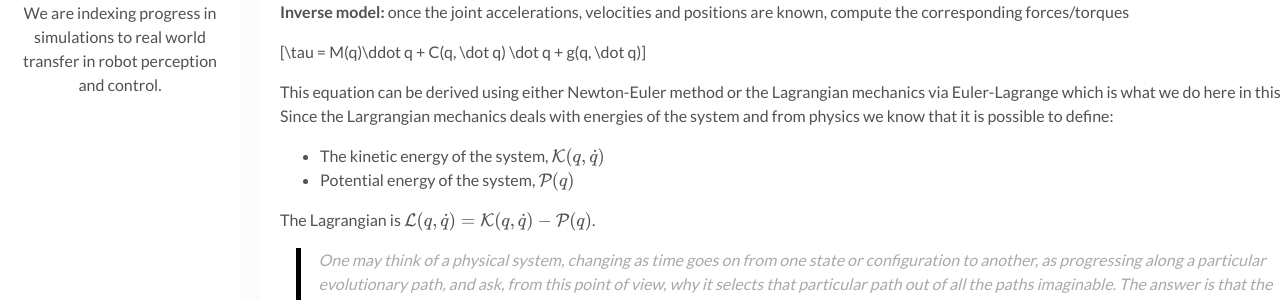
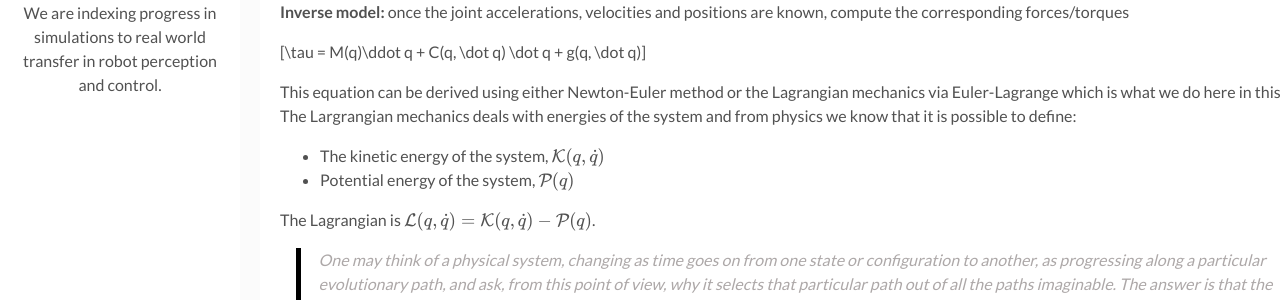
Before and after one commit to backupsim2realai/backupsim2realai.github.io, a Jekyll site: the page built from _posts/2019-04-15-Dynamic-Model-Of-Manipulators.markdown, in a window 1280 px wide and 900 px high, scrolled down 1096 px. Shown: the part 178-478 px from the top of the window. Built offline with Jekyll 4.4.1, drawn with Linux system fonts in a browser that asks for light colours; formulas are drawn with MathJax 3.

Commit message:
editing text
Signed-off-by: Ankur Handa <ahanda@nvidia.com>

```diff
--- a/_posts/2019-04-15-Dynamic-Model-Of-Manipulators.markdown
+++ b/_posts/2019-04-15-Dynamic-Model-Of-Manipulators.markdown
@@ -35,7 +35,7 @@
 
 $$ \tau = M(q)\ddot q + C(q, \dot q) \dot q + g(q, \dot q) $$
 
-This equation can be derived using either Newton-Euler method or the Lagrangian mechanics via Euler-Lagrange which is what we do here in this post. Since the Largrangian mechanics deals with energies of the system and from physics we know that it is possible to define:
+This equation can be derived using either Newton-Euler method or the Lagrangian mechanics via Euler-Lagrange which is what we do here in this post. The Largrangian mechanics deals with energies of the system and from physics we know that it is possible to define:
 
 - The kinetic energy of the system, $$\mathcal{K}(q, \dot q)$$
 - Potential energy of the system, $$\mathcal{P}(q)$$
@@ -65,7 +65,7 @@
 
 
 
-**Computing Kinetic Energy**
+## Computing Kinetic Energy
 
 For any rigid body B, the _mass_ can be computed by integrating the mass density as:
 
@@ -144,7 +144,7 @@
 - $$I_i$$ is the inertial matrix computed in a fixed reference frame $$\mathcal{F}_i$$ attached to the center of the mass.
 - $$R_i$$ is the rotation matrix of the link with respect to the fixed base frame $$\mathcal{F}_0$$.
 
-### Deriving the velocity of the center of mass
+**Deriving the velocity of the center of mass**
 
 Given the kinetic energy expression derived above we'd like to be able to obtain the velocities of center of masses of all the joints of the manipulator. Denoting $$r_{be}$$ as the position of the end effector with respect to the base frame $$b$$ we can obtain the expression for it as a function of forward dynamics and joint angles vector $$q$$
 
```
